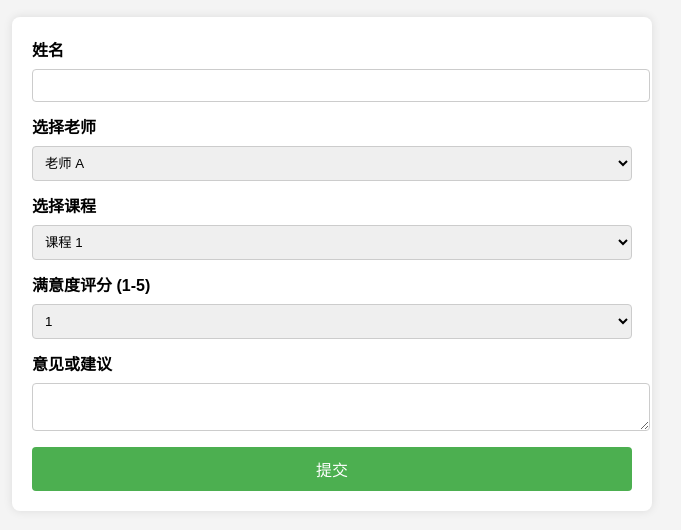
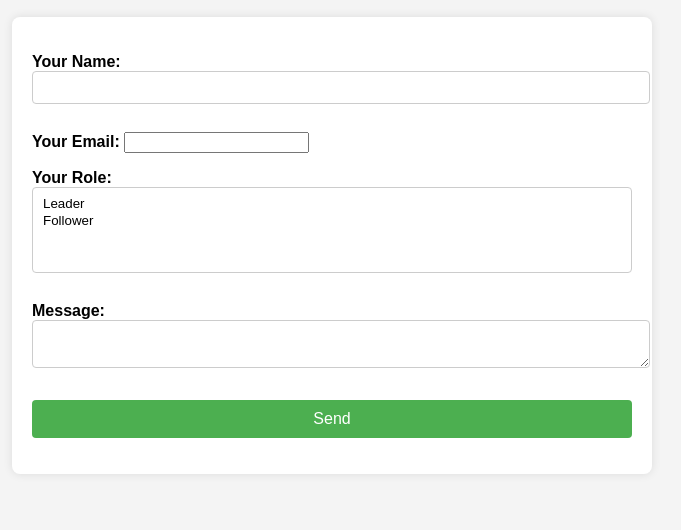
Before and after one commit to Wen-course/nifatest, a plain HTML site: page index.html in a window 1280 px wide. Shown: the part 90-620 px from the top of the page, without its empty margins (308-989 px from the left). Drawn offline with Linux system fonts and the light colour scheme.

Commit message:
Update index.html

```diff
--- a/index.html
+++ b/index.html
@@ -54,38 +54,27 @@
   <h1>学生满意度调查</h1>
 
   <!-- Netlify Form -->
-  <form name="survey" method="POST" data-netlify="true">
-    <label for="name">姓名</label>
-    <input type="text" id="name" name="name" required>
+  <form name="contact" method="POST" netlify>
+    <p>
+      <label>Your Name: <input type="text" name="name" /></label>
+    </p>
+    <p>
+      <label>Your Email: <input type="email" name="email" /></label>
+    </p>
+    <p>
+      <label>Your Role: <select name="role[]" multiple>
+        <option value="leader">Leader</option>
+        <option value="follower">Follower</option>
+      </select></label>
+    </p>
+    <p>
+      <label>Message: <textarea name="message"></textarea></label>
+    </p>
+    <p>
+      <button type="submit">Send</button>
+    </p>
+  </form>
 
-    <label for="teacher">选择老师</label>
-    <select id="teacher" name="teacher" required>
-      <option value="老师 A">老师 A</option>
-      <option value="老师 B">老师 B</option>
-      <option value="老师 C">老师 C</option>
-    </select>
-
-    <label for="course">选择课程</label>
-    <select id="course" name="course" required>
-      <option value="课程 1">课程 1</option>
-      <option value="课程 2">课程 2</option>
-      <option value="课程 3">课程 3</option>
-    </select>
-
-    <label for="rating">满意度评分 (1-5)</label>
-    <select id="rating" name="rating" required>
-      <option value="1">1</option>
-      <option value="2">2</option>
-      <option value="3">3</option>
-      <option value="4">4</option>
-      <option value="5">5</option>
-    </select>
-
-    <label for="comments">意见或建议</label>
-    <textarea id="comments" name="comments"></textarea>
-
-    <button type="submit">提交</button>
-  </form>
 
 </body>
 </html>
```
